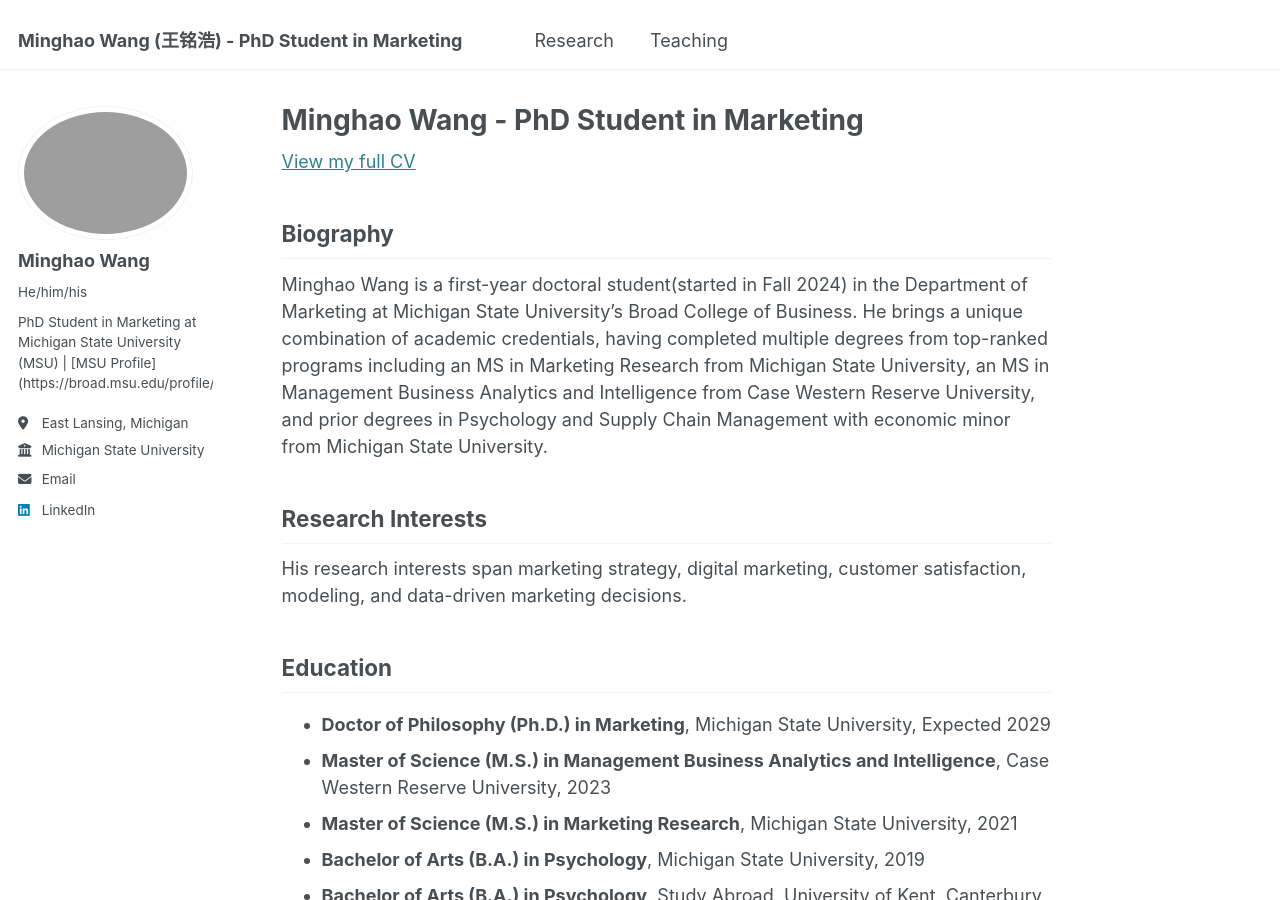
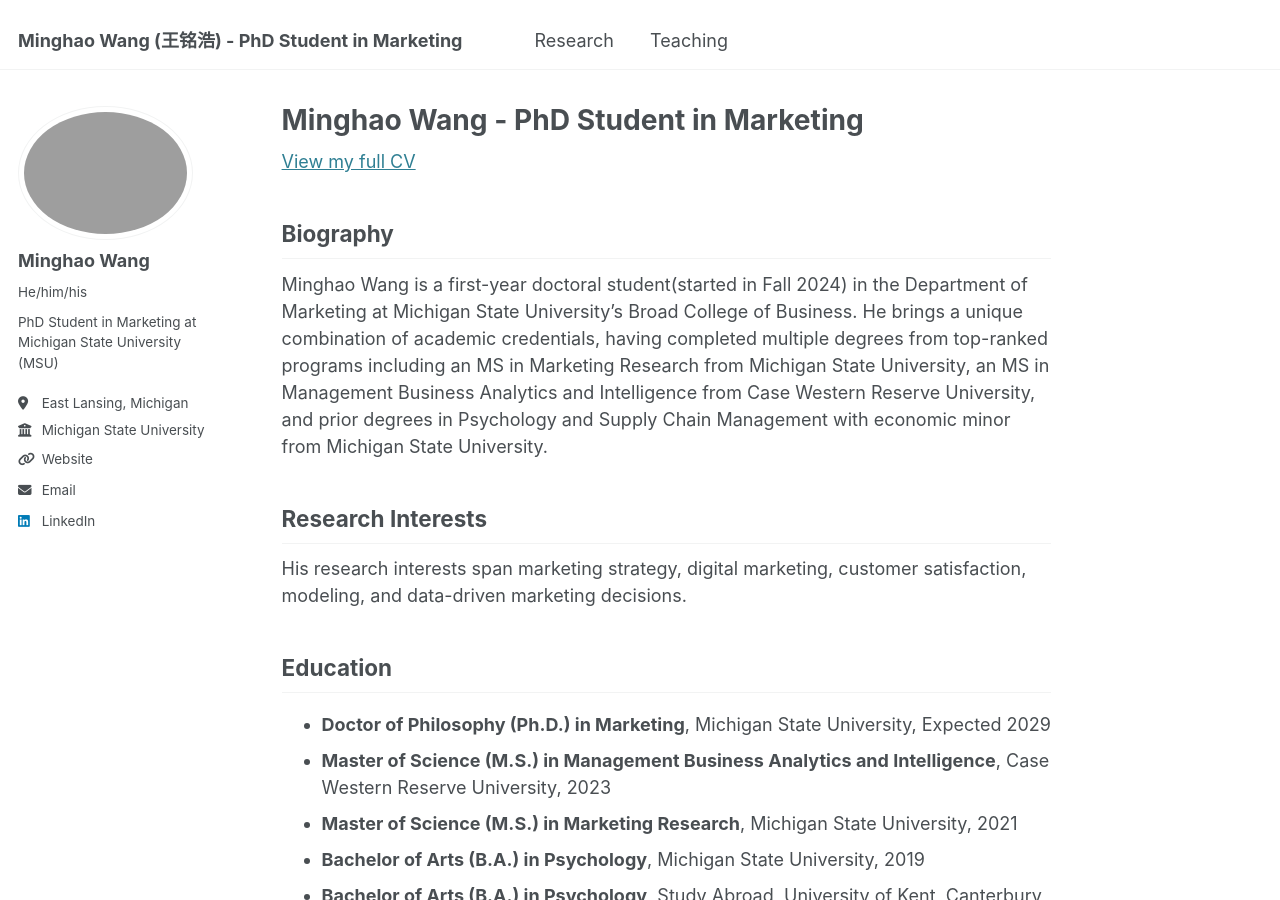
Before and after one commit to minghaowang-research/minghaowang-research.github.io, a Jekyll site: the page built from _pages/about.md, in a window 1280 px wide and 900 px high. Built offline with Jekyll 4.4.1, drawn with Linux system fonts in a browser that asks for light colours.

Commit message:
Update mSU website

```diff
--- a/_config.yml
+++ b/_config.yml
@@ -23,10 +23,10 @@ author:
   avatar           : "profile.png"
   name             : "Minghao Wang"
   pronouns         : "He/him/his"
-  bio              : "PhD Student in Marketing at Michigan State University (MSU) | [MSU Profile](https://broad.msu.edu/profile/wangmi18/)"
+  bio              : "PhD Student in Marketing at Michigan State University (MSU)"
   location         : "East Lansing, Michigan"
   employer         : "Michigan State University"
-  uri              : # URL
+  uri              : "https://broad.msu.edu/profile/wangmi18/"
   email            : "wangmi18@msu.edu"
 
   # Academic websites
```
